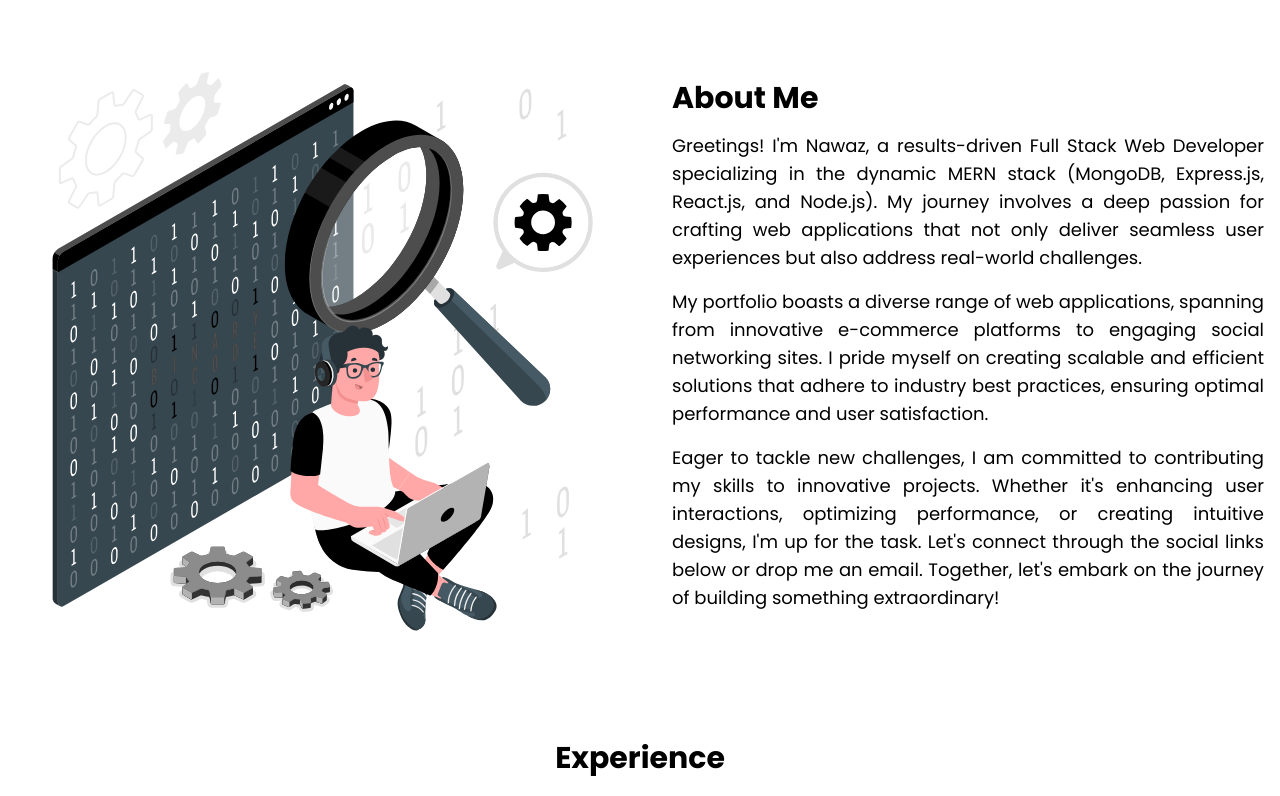
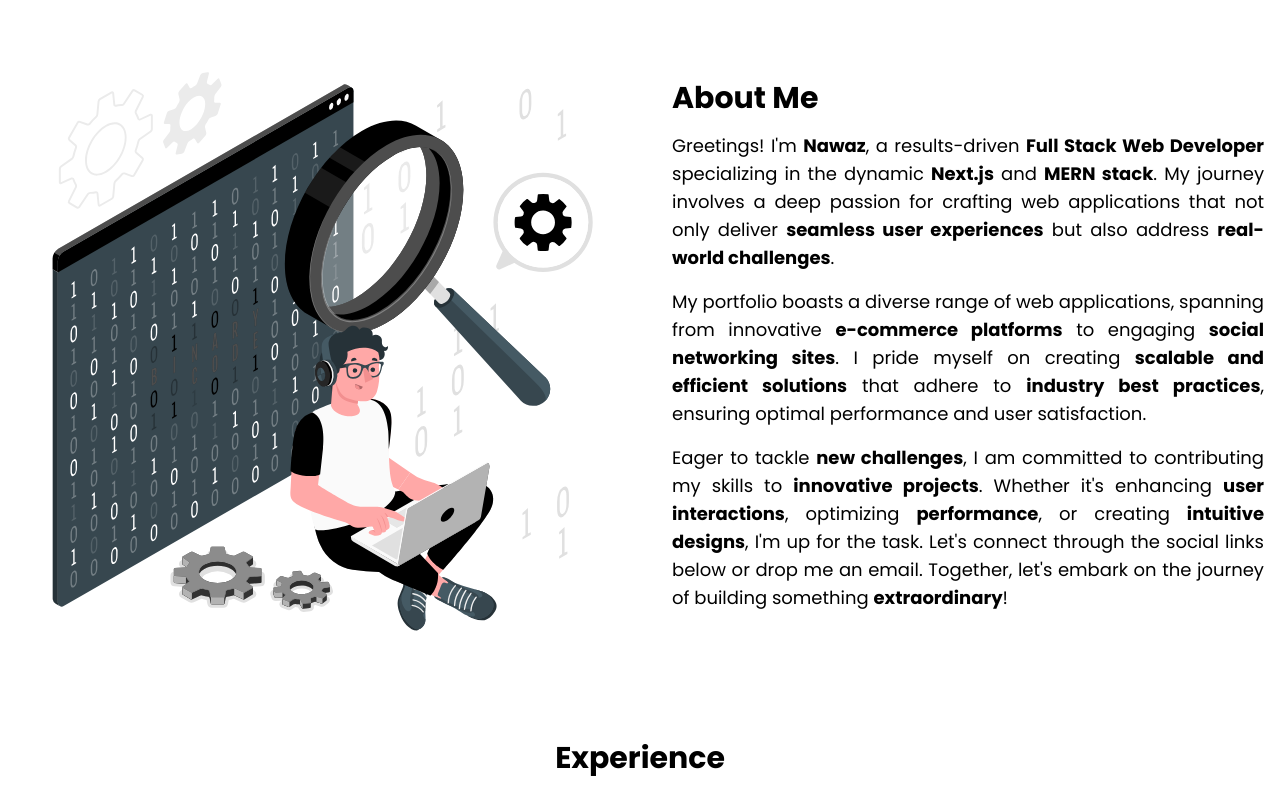
Before and after one commit to shaikahmadnawaz/my-portfolio, a React (Vite) app: page / in a window 1280 px wide. Shown: the part 680-1476 px from the top of the page. Built offline with nearby package versions, Linux system fonts and the light colour scheme; no server answers.

Commit message:
highlighted important words

```diff
--- a/src/components/About.jsx
+++ b/src/components/About.jsx
@@ -1,5 +1,3 @@
-import React from "react";
-
 const About = () => {
   return (
     <div id="#about" className="bg-white py-2 md:py-10">
@@ -16,27 +14,45 @@ const About = () => {
             <div className="px-4 py-8 md:py-10 lg:py-12">
               <h2 className="text-3xl font-bold mb-4">About Me</h2>
               <p className="text-lg mb-4 text-justify">
-                Greetings! I&apos;m Nawaz, a results-driven Full Stack Web
-                Developer specializing in the dynamic MERN stack (MongoDB,
-                Express.js, React.js, and Node.js). My journey involves a deep
-                passion for crafting web applications that not only deliver
-                seamless user experiences but also address real-world
-                challenges.
+                Greetings! I&apos;m <span className="font-bold">Nawaz</span>, a
+                results-driven{" "}
+                <span className="font-bold">Full Stack Web Developer</span>{" "}
+                specializing in the dynamic{" "}
+                <span className="font-bold">Next.js</span> and{" "}
+                <span className="font-bold">MERN stack</span>. My journey
+                involves a deep passion for crafting web applications that not
+                only deliver{" "}
+                <span className="font-bold">seamless user experiences</span> but
+                also address{" "}
+                <span className="font-bold">real-world challenges</span>.
               </p>
               <p className="text-lg mb-4 text-justify">
                 My portfolio boasts a diverse range of web applications,
-                spanning from innovative e-commerce platforms to engaging social
-                networking sites. I pride myself on creating scalable and
-                efficient solutions that adhere to industry best practices,
+                spanning from innovative{" "}
+                <span className="font-bold">e-commerce platforms</span> to
+                engaging{" "}
+                <span className="font-bold">social networking sites</span>. I
+                pride myself on creating{" "}
+                <span className="font-bold">
+                  scalable and efficient solutions
+                </span>{" "}
+                that adhere to{" "}
+                <span className="font-bold">industry best practices</span>,
                 ensuring optimal performance and user satisfaction.
               </p>
               <p className="text-lg text-justify">
-                Eager to tackle new challenges, I am committed to contributing
-                my skills to innovative projects. Whether it&apos;s enhancing
-                user interactions, optimizing performance, or creating intuitive
-                designs, I&apos;m up for the task. Let&apos;s connect through
-                the social links below or drop me an email. Together, let&apos;s
-                embark on the journey of building something extraordinary!
+                Eager to tackle{" "}
+                <span className="font-bold">new challenges</span>, I am
+                committed to contributing my skills to{" "}
+                <span className="font-bold">innovative projects</span>. Whether
+                it&apos;s enhancing{" "}
+                <span className="font-bold">user interactions</span>, optimizing{" "}
+                <span className="font-bold">performance</span>, or creating{" "}
+                <span className="font-bold">intuitive designs</span>, I&apos;m
+                up for the task. Let&apos;s connect through the social links
+                below or drop me an email. Together, let&apos;s embark on the
+                journey of building something{" "}
+                <span className="font-bold">extraordinary</span>!
               </p>
             </div>
           </div>
--- a/src/components/Hero.jsx
+++ b/src/components/Hero.jsx
@@ -14,10 +14,12 @@ const Hero = () => {
           </p>
 
           <p className="mt-8 text-md lg:text-lg text-black text-justify">
-            Welcome to my digital world! I&apos;m on a mission to craft
-            captivating and intuitive digital experiences. As a passionate
-            fullstack developer, I blend cutting-edge technology with creativity
-            to bring ideas to life.
+            Welcome to my digital world! I&apos;m on a mission to craft{" "}
+            <span className="font-bold">captivating</span> and{" "}
+            <span className="font-bold">intuitive</span> digital experiences. As
+            a passionate <span className="font-bold">fullstack developer</span>,
+            I blend cutting-edge technology with creativity to bring ideas to
+            life.
           </p>
 
           <div className="mt-8 flex space-x-4">
```
